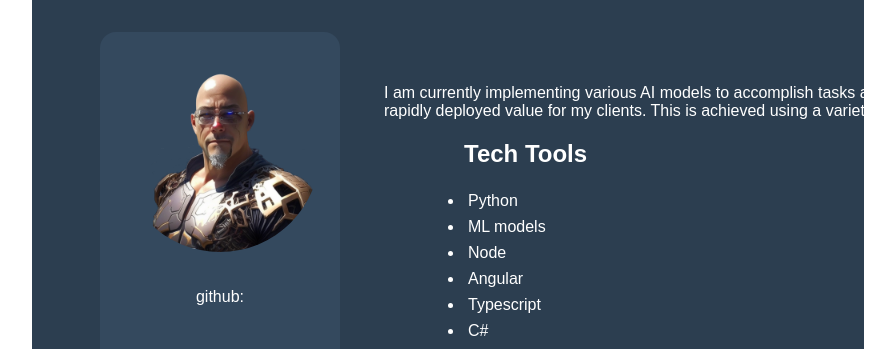
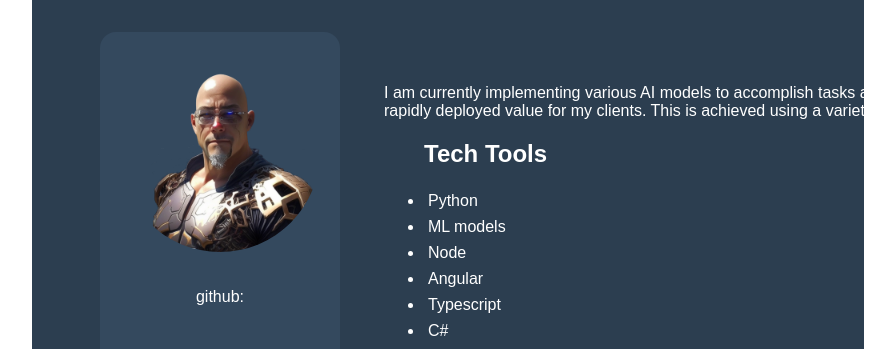
Before and after one commit to null3FF3KT/Null3FF3KT, a plain HTML site: page index.html in a window 1280 px wide. Shown: the top 349 px of the page, without its empty margins (96-991 px from the left). Drawn offline with Linux system fonts and the light colour scheme.

Commit message:
edit styling

```diff
--- a/index.html
+++ b/index.html
@@ -107,7 +107,7 @@
 		.tech-tools {
             font-family: 'Orbitron', sans-serif;
             list-style-type: disc;
-            padding-left: 5rem;
+            padding-left: 2.5rem;
             text-align: justify;
         }
 		li {
```
